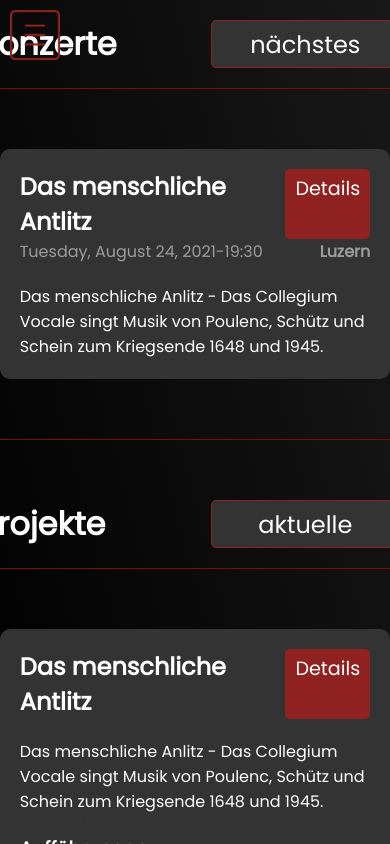
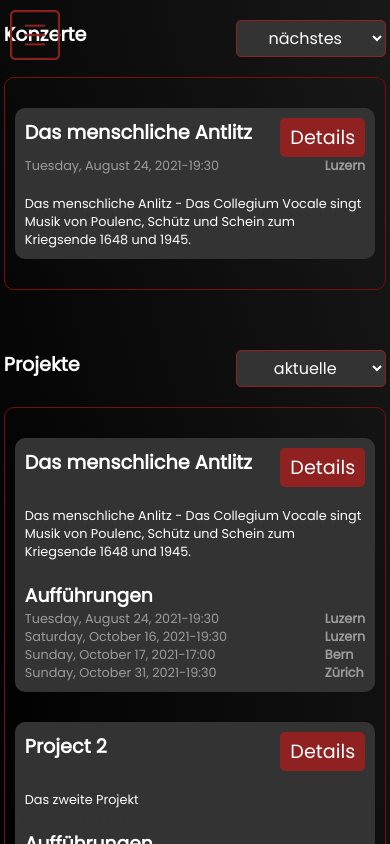
Before and after one commit to Saturn91/gabriela-glaus-sopran, a React (Create React App) app: page /agenda in a window 390 px wide. Built offline with nearby package versions, Linux system fonts and the light colour scheme; a web font is replaced by a local one.

Commit message:
[ADD] Agenda has better css for responsive design

```diff
--- a/src/components/AgendaComponent/AgendaComponent.module.css
+++ b/src/components/AgendaComponent/AgendaComponent.module.css
@@ -1,3 +1,18 @@
+@media (min-width: 601px) {
+    .AgendaComponent {
+        background: rgb(0,0,0);
+        background: linear-gradient(75deg, rgba(0,0,0,1) 0%, rgb(24, 24, 24) 100%);
+        padding: 20px;
+        display: flex;
+        justify-content: center;
+        overflow-y: auto;
+        max-height: calc(100vh - 90px);
+        overflow-y: auto;
+        scrollbar-color: var(--col_back_grey_light) var(--col_back_grey_dark);
+        scrollbar-width: thin;
+    }
+}
+
 @media (max-width: 600px) {
     .AgendaComponent {
         background: rgb(0,0,0);
@@ -13,21 +28,6 @@
     }
 }
 
-@media (min-width: 601px) {
-    .AgendaComponent {
-        background: rgb(0,0,0);
-        background: linear-gradient(75deg, rgba(0,0,0,1) 0%, rgb(24, 24, 24) 100%);
-        padding: 20px;
-        display: flex;
-        justify-content: center;
-        overflow-y: auto;
-        max-height: calc(100vh - 90px);
-        overflow-y: auto;
-        scrollbar-color: var(--col_back_grey_light) var(--col_back_grey_dark);
-        scrollbar-width: thin;
-    }
-}
-
 .spacer {
     height: 60px;
 }
--- a/src/components/AgendaEventCardDetailed/AgendaEventCardDetailed.module.css
+++ b/src/components/AgendaEventCardDetailed/AgendaEventCardDetailed.module.css
@@ -31,3 +31,27 @@
 .link:hover {
     background-color: var(--col_interaction_hover);
 }
+
+@media (max-width: 600px) {
+
+    .AgendaEventCard {
+        border-radius: 10px;
+        color: white;
+        background-color: var(--col_back_grey_light);
+        margin: 30px 10px;
+        padding: 10px;
+        max-width: 600px;
+    }
+
+    .AgendaEventCard p {
+        font-size: 0.8rem;
+    }
+
+    .AgendaEventCard a {
+        font-size: 1.2rem;
+    }
+
+    .AgendaEventCard h2 {
+        font-size: 1.2rem;
+    }
+}
--- a/src/components/AgendaProjectCard/AgendaProjectCard.module.css
+++ b/src/components/AgendaProjectCard/AgendaProjectCard.module.css
@@ -31,3 +31,27 @@
 .link:hover {
     background-color: var(--col_interaction_hover);
 }
+
+@media (max-width: 600px) {
+
+    .AgendaProjectCard {
+        border-radius: 10px;
+        color: white;
+        background-color: var(--col_back_grey_light);
+        margin: 30px 10px;
+        padding: 10px;
+        max-width: 600px;
+    }
+
+    .AgendaProjectCard p {
+        font-size: 0.8rem;
+    }
+
+    .AgendaProjectCard a {
+        font-size: 1.2rem;
+    }
+
+    .AgendaProjectCard h2 {
+        font-size: 1.2rem;
+    }
+}
--- a/src/components/KonzertView/KonzertView.module.css
+++ b/src/components/KonzertView/KonzertView.module.css
@@ -7,10 +7,21 @@
     margin-bottom: 20px;
 }
 
-.selector {
-    width: 200px;
-    font-size: 1.5rem;
-    padding: 5px;
+@media (max-width: 600px) {
+    .selector {
+        width: 150px;
+        font-size: 1rem;
+        padding: 5px;
+    }
+}
+
+@media (min-width: 601px) {
+    .selector {
+        width: 200px;
+        font-size: 1.5rem;
+        padding: 5px;
+    }
+
 }
 
 .list {
--- a/src/components/ProjectView/ProjectView.module.css
+++ b/src/components/ProjectView/ProjectView.module.css
@@ -7,10 +7,21 @@
     margin-bottom: 20px;
 }
 
-.selector {
-    width: 200px;
-    font-size: 1.5rem;
-    padding: 5px;
+@media (max-width: 600px) {
+    .selector {
+        width: 150px;
+        font-size: 1rem;
+        padding: 5px;
+    }
+}
+
+@media (min-width: 601px) {
+    .selector {
+        width: 200px;
+        font-size: 1.5rem;
+        padding: 5px;
+    }
+
 }
 
 .list {
--- a/src/index.css
+++ b/src/index.css
@@ -26,8 +26,17 @@
   pointer-events: none;
 }
 
-.title {
-  color: var(--col_text_light);
+@media (max-width: 600px) {
+  .title {
+    color: var(--col_text_light);
+    font-size: 1.2rem;
+  }
+}
+
+@media (min-width: 601px) {
+  .title {
+    color: var(--col_text_light);
+  }
 }
 
 select {
```
